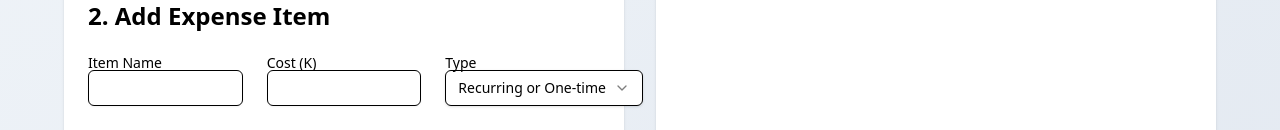
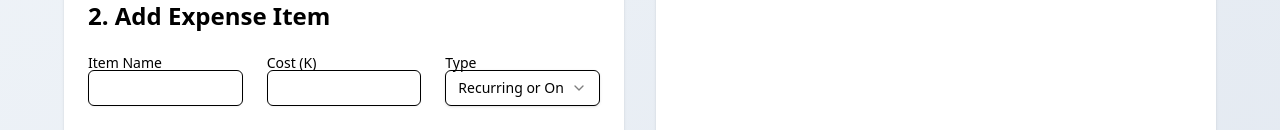
Before and after one commit to darlingson/fast_budget, a React (Vite) app: page / in a window 1280 px wide. Shown: the part 418-548 px from the top of the page. Built offline with nearby package versions, Linux system fonts and the light colour scheme.

Commit message:
fixed default select dropdown

```diff
--- a/src/BudgetApp.tsx
+++ b/src/BudgetApp.tsx
@@ -245,7 +245,7 @@ export default function BudgetApp() {
                                 <div>
                                     <Label>Type</Label>
                                     <Select value={itemType} onValueChange={(value) => setItemType(value as ItemType)}>
-                                        <SelectTrigger className="bg-white border shadow-sm"> {/* ✨ Fix: visible dropdown */}
+                                        <SelectTrigger className="bg-white border shadow-sm max-w-full truncate">
                                             <SelectValue placeholder="Recurring or One-time" />
                                         </SelectTrigger>
                                         <SelectContent className="bg-white text-black shadow-md border border-gray-200 z-50">
```
